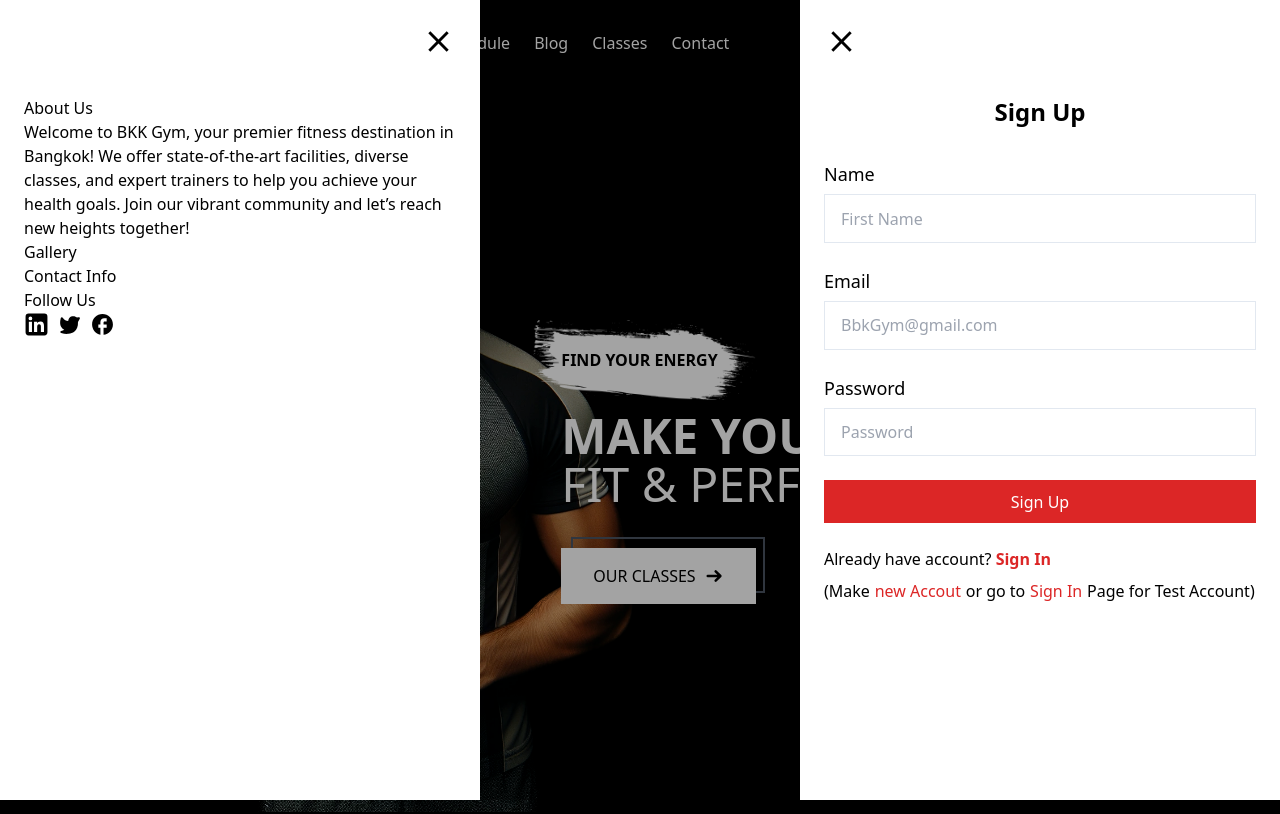
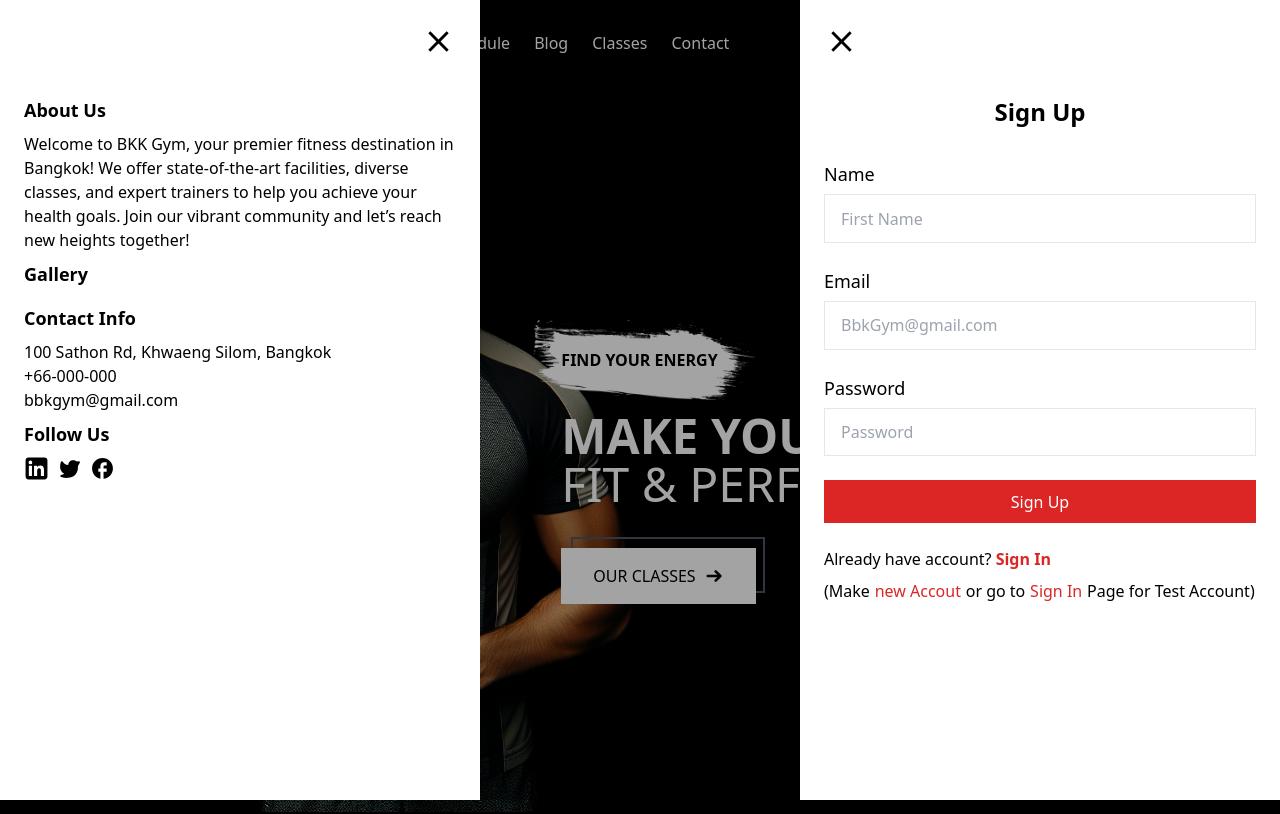
Before and after one commit to OnigiriKing/new-project, a React (Create React App) app: page / in a window 1280 px wide. Shown: the top 814 px of the page. Built offline with nearby package versions, Linux system fonts and the light colour scheme.

Commit message:
style update

```diff
--- a/src/components/infoComp/Info.jsx
+++ b/src/components/infoComp/Info.jsx
@@ -21,8 +21,8 @@ export default function Info() {
         {allSvg(35).close}
       </div>
       <div class=" pt-[6rem] text-black w-[90%]">
-        <div>
-          <h3>About Us</h3>
+        <div class="flex flex-col gap-[.5rem] mb-[.5rem]">
+          <h3 class="font-bold text-lg">About Us</h3>
           <p>
             Welcome to BKK Gym, your premier fitness destination in Bangkok! We
             offer state-of-the-art facilities, diverse classes, and expert
@@ -30,18 +30,20 @@ export default function Info() {
             community and let’s reach new heights together!
           </p>
         </div>
-        <div>
-          <h3>Gallery</h3>
+        <div class="flex flex-col gap-[.5rem] mb-[.5rem]">
+          <h3 class="font-bold text-lg">Gallery</h3>
           <div></div>
         </div>
-        <div>
-          <h3>Contact Info</h3>
-          <p></p>
-          <p></p>
-          <p></p>
+        <div class="flex flex-col gap-[.5rem] mb-[.5rem]">
+          <h3 class="font-bold text-lg">Contact Info</h3>
+          <div class="flex flex-col">
+            <p>100 Sathon Rd, Khwaeng Silom, Bangkok</p>
+            <p>+66-000-000</p>
+            <p>bbkgym@gmail.com</p>
+          </div>
         </div>
-        <div>
-          <h3>Follow Us</h3>
+        <div class="flex flex-col gap-[.5rem] mb-[.5rem]">
+          <h3 class="font-bold text-lg">Follow Us</h3>
           <div class="flex items-center gap-2">
             <a class="cursor-pointer hover:text-red-600 duration-[.4s] ">
               {allSvg(25).linkedin}
```
